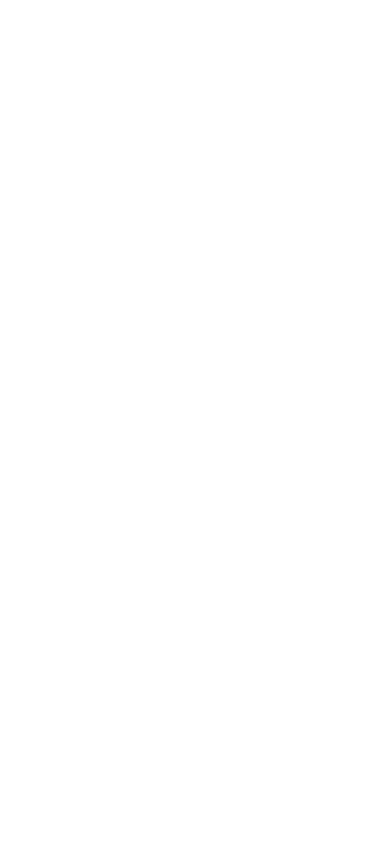
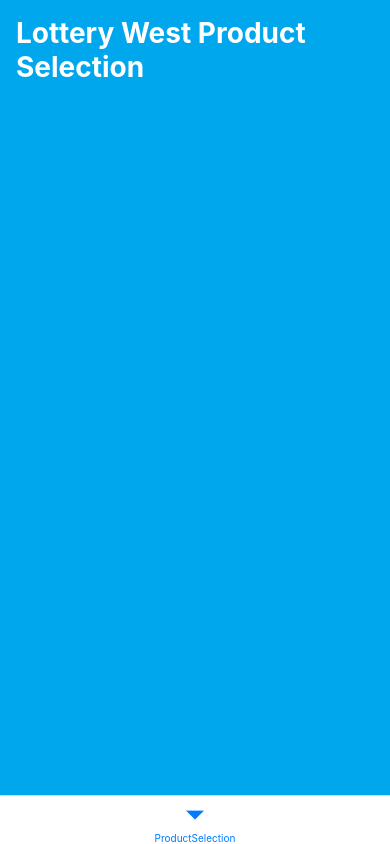
Before and after one commit to RamOmri/LotteryWest, a React Native app: screen / in a window 390 px wide. Built offline with nearby package versions, Linux system fonts and the light colour scheme.

Commit message:
Initializes the product selection screen

```diff
--- a/src/router/router.tsx
+++ b/src/router/router.tsx
@@ -11,21 +11,30 @@
 const TabsRouter = () => {
   return (
     <Tabs.Navigator>
-      <Tabs.Screen name="ProductSelection" component={ProductSelection} />
+      <Tabs.Screen
+        options={{ headerShown: false }}
+        name="ProductSelection"
+        component={ProductSelection}
+      />
     </Tabs.Navigator>
   );
 };
 
-const HomeRouter = () => {
+function HomeRouter() {
   return (
     <NavigationContainer>
-      <Stack.Screen
-        name="Home"
-        component={TabsRouter}
-        options={{ headerShown: false }}
-      />
+      <Stack.Navigator
+        initialRouteName="Home"
+        screenOptions={{ headerShown: false }}
+      >
+        <Stack.Screen
+          name="Home"
+          component={TabsRouter}
+          options={{ headerShown: false }}
+        />
+      </Stack.Navigator>
     </NavigationContainer>
   );
-};
+}
 
 export default HomeRouter;
--- a/src/screens/ProductSelection.tsx
+++ b/src/screens/ProductSelection.tsx
@@ -1,27 +1,14 @@
 import React from "react";
-import { View, Text, StyleSheet } from "react-native";
+import { View, StyleSheet } from "react-native";
+import { Container } from "../components";
+import { Text } from "../styles";
 
 const ProductSelection = () => {
   return (
-    <View style={styles.container}>
-      <Text style={styles.title}>Welcome to the Home Screen!</Text>
-      {/* Add other UI components here */}
-    </View>
+    <Container>
+      <Text fontType="Title">Lottery West Product Selection</Text>
+    </Container>
   );
 };
 
-const styles = StyleSheet.create({
-  container: {
-    flex: 1,
-    justifyContent: "center",
-    alignItems: "center",
-    backgroundColor: "#f8f9fa",
-  },
-  title: {
-    fontSize: 24,
-    fontWeight: "bold",
-    marginBottom: 16,
-  },
-});
-
 export default ProductSelection;
--- a/src/styles/Fonts.tsx
+++ b/src/styles/Fonts.tsx
@@ -29,7 +29,8 @@
 const styles = StyleSheet.create({
   title: {
     fontWeight: "bold",
-    fontSize: 22,
+    fontSize: 28,
+    color: COLORS.white,
   },
   text: {
     color: COLORS.white,
```
